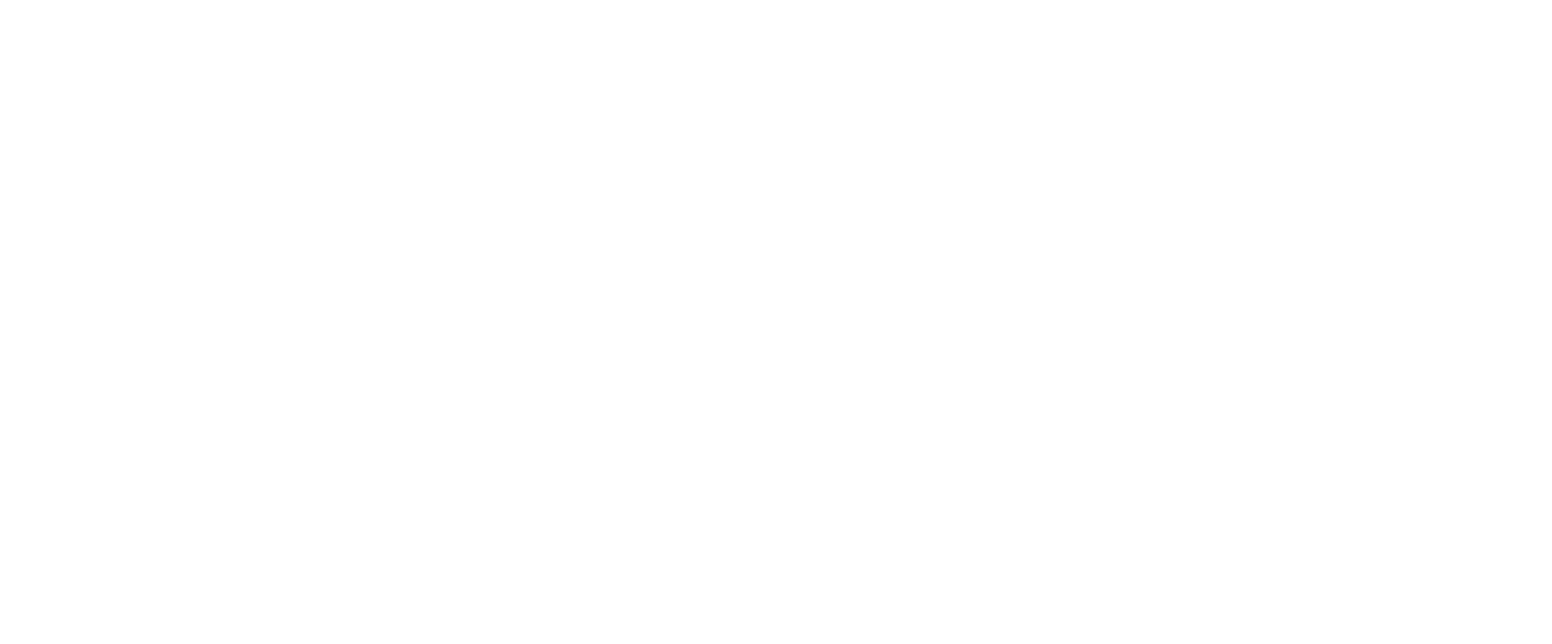
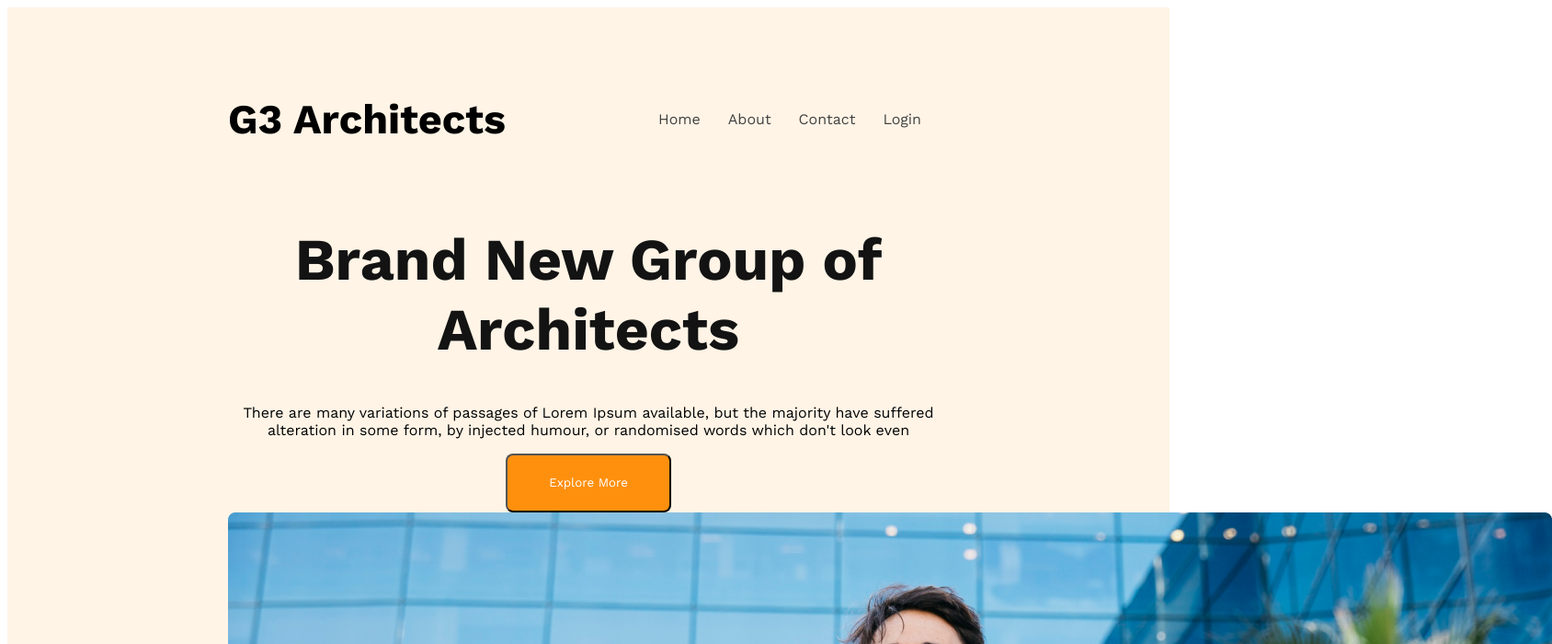
Before and after one commit to shimul950/architect-website, a plain HTML site: page index.html in a window 1280 px wide. Shown: the top 700 px of the page at 92% size, 1688 px wide, since content can reach past the window. Drawn offline with nearby package versions, Linux system fonts and the light colour scheme.

Commit message:
added banner content

```diff
--- a/index.html
+++ b/index.html
@@ -8,6 +8,30 @@
     <link rel="stylesheet" href="style/index.css">
 </head>
 <body>
+    <header>
+        <nav>
+            <h3>G3 Architects</h3>
+            <ul>
+                <li><a href="">Home</a></li>
+                <li><a href="">About</a></li>
+                <li><a href="">Contact</a></li>
+                <li><a href="">Login</a></li>
+            </ul>
+        </nav>
+        <div class="banner">
+                <div class="banner-content">
+                    <h1 class="banner-title">Brand New  Group of Architects</h1>
+                    <p class="banner-description">There are many variations of passages of Lorem Ipsum available, but the majority have suffered alteration in some form, by injected humour, or randomised words which don't look even</p>
+                    <button class="primary-btn">Explore More</button>
+                </div>
+            <img src="images/banner.png" alt="">
+        </div>
+    </header>
+    <main>
 
+    </main>
+    <footer>
+
+    </footer>
 </body>
 </html>
--- a/style/index.css
+++ b/style/index.css
@@ -0,0 +1,58 @@
+/* work sens font from google */
+
+@import url('https://fonts.googleapis.com/css2?family=Open+Sans:wght@800&family=Roboto:ital,wght@0,700;1,700&family=Work+Sans:wght@200;300;400;700;800&display=swap');
+
+*{
+    font-family: 'Open Sans', sans-serif;
+    font-family: 'Roboto', sans-serif;
+    font-family: 'Work Sans', sans-serif;
+}
+header{
+    background: rgba(255, 144, 14, 0.10);
+    padding: 50px 240px;
+}
+nav{
+    display: flex;
+    justify-content: space-between;
+    align-items: center;
+}
+nav h3{
+    font-size: 45px;
+    font-weight: 700px;
+
+}
+nav > ul{
+    display: flex;
+}
+nav li{
+    list-style: none;
+    margin-right: 30px;
+    font-weight: 500px;
+    font-size: 1rem;
+}
+nav li a{
+    text-decoration: none;
+    color: var(--dark-02, #424242);
+}
+/* banner style */
+
+.banner-content{
+    max-width: 800px;
+    text-align: center;
+    margin: 0 auto;
+}
+.banner-title{
+    font-size: 64px;
+    font-weight: 700px;
+    color: var(--dark-01, #131313);
+}
+.banner-discription{
+    color: var(--dark-03, #727272);
+}
+.primary-btn{
+    width: 180px;
+    height: 64px;
+    border-radius: 8px;
+    background: #FF900E;
+    color: #FFF;
+}
```
Also changed, not shown: images/architect.png (added), images/banner.png (added), images/icons/customers.png (added), images/icons/email.png (added), images/icons/projects.png (added), images/icons/ribon.png (added), images/sponsors/amazon.png (added), images/sponsors/figma.png (added), images/sponsors/google.png (added), images/sponsors/spotify.png (added), images/sponsors/telerama.png (added), images/team1.png (added), images/team2.png (added), images/team3.png (added), 1 more files.
